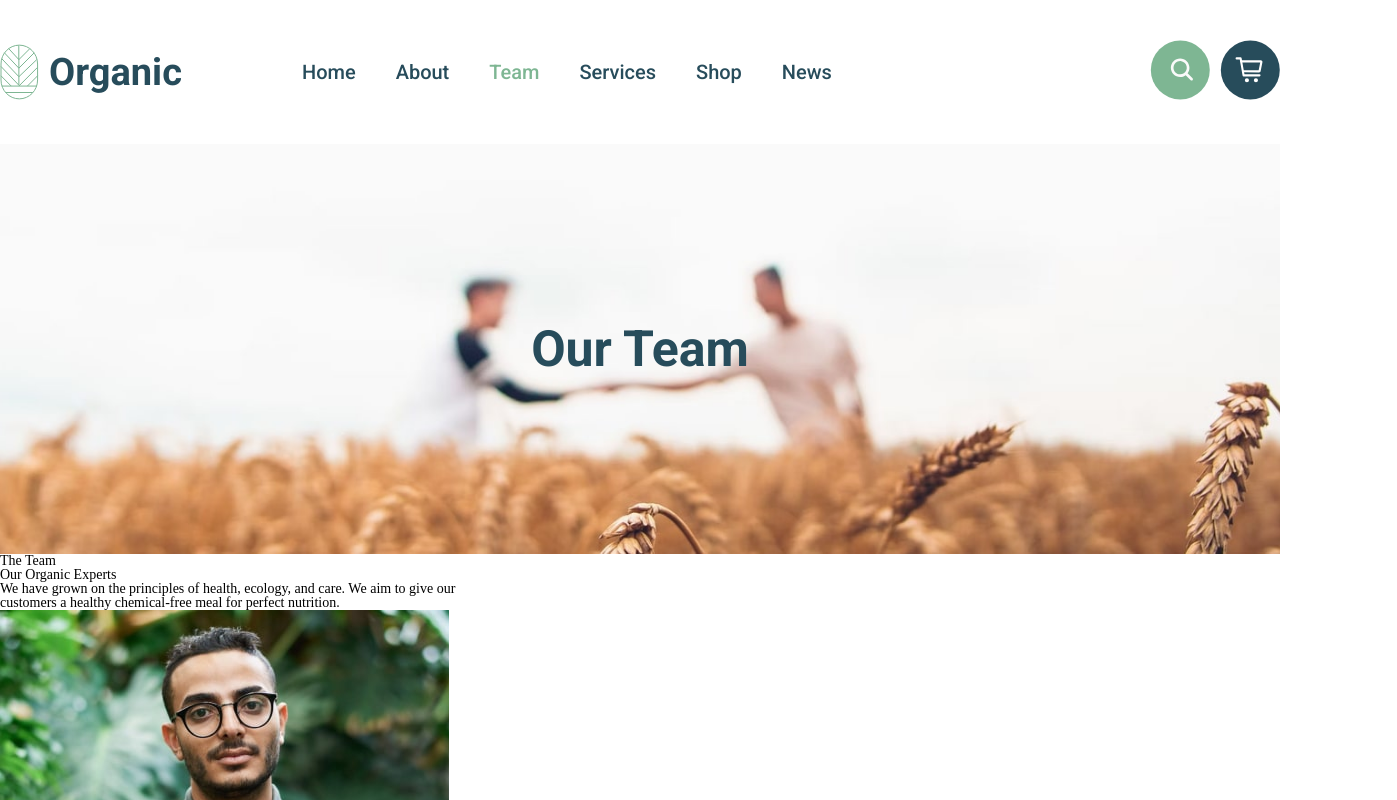
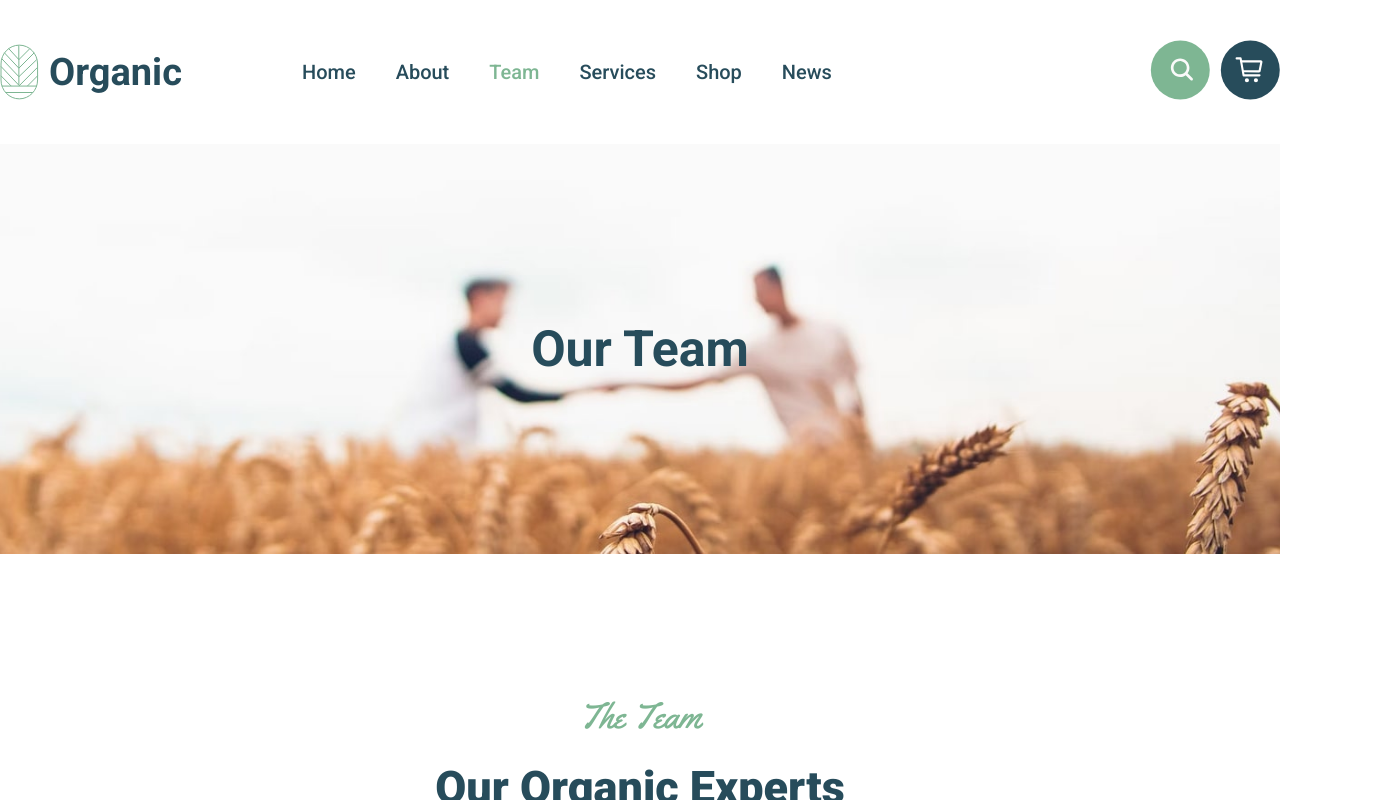
Before and after one commit to poltoratskyi/Organick, a React (Create React App) app: page /Team in a window 1280 px wide. Shown: the top 800 px of the page, 1397 px wide, since content can reach past the window. Built offline with nearby package versions, Linux system fonts and the light colour scheme.

Commit message:
fixed styes -> team page

```diff
--- a/src/components/about-us/MiniTeam/index.tsx
+++ b/src/components/about-us/MiniTeam/index.tsx
@@ -1,6 +1,4 @@
 import { Link } from "react-router-dom";
-
-import "./Style.scss";
 
 const team = [
   {
--- a/src/pages/Services/index.tsx
+++ b/src/pages/Services/index.tsx
@@ -1,6 +1,6 @@
+import Intro from "../../components/Intro";
+
 import "./Style.scss";
-
-import Intro from "../../components/Intro";
 
 const Services: React.FC = () => {
   return (
--- a/src/components/about-us/MiniTeam/Style.scss
+++ b/src/pages/Team/Style.scss
@@ -1,4 +1,4 @@
-@import "../../../Variables.scss";
+@import "../../Variables.scss";
 
 .team-us {
   &__content {
--- a/src/pages/Team/index.tsx
+++ b/src/pages/Team/index.tsx
@@ -1,4 +1,6 @@
 import { Link } from "react-router-dom";
+
+import "./Style.scss";
 
 import Newsletter from "../../components/footers/Newsletter";
 
```
